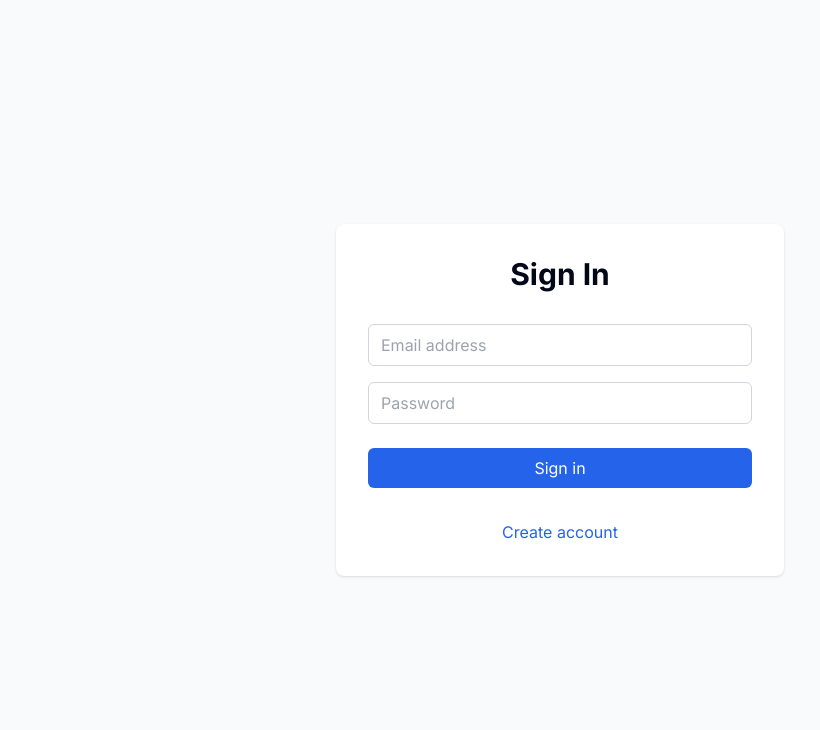
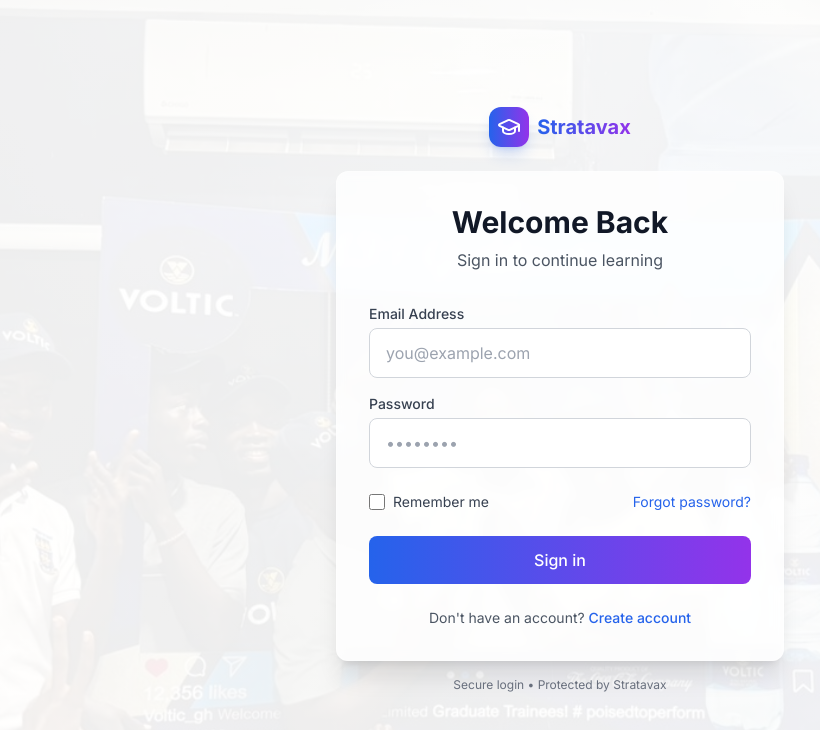
Before and after one commit to sbyiadom/Stratavax-Learning-Management-System, a Next.js app: page /login in a window 1280 px wide. Shown: the top 730 px of the page, without its empty margins (80-900 px from the left). Built offline with nearby package versions, Linux system fonts and the light colour scheme.

Commit message:
Update page.tsx

```diff
--- a/app/login/page.tsx
+++ b/app/login/page.tsx
@@ -3,6 +3,7 @@
 import { useState } from 'react'
 import { createClient } from '@/lib/supabase'
 import Link from 'next/link'
+import { GraduationCap } from 'lucide-react'
 
 export default function LoginPage() {
   const [email, setEmail] = useState('')
@@ -31,54 +32,111 @@ export default function LoginPage() {
   }
 
   return (
-    <div className="min-h-screen flex items-center justify-center bg-gray-50">
-      <div className="max-w-md w-full space-y-8 p-8 bg-white rounded-lg shadow">
+    <div
+      className="min-h-screen flex items-center justify-center bg-cover bg-center bg-fixed"
+      style={{
+        backgroundImage: `linear-gradient(rgba(255, 255, 255, 0.92), rgba(255, 255, 255, 0.92)), url('/images/login-bg.jpg')`
+      }}
+    >
+      <div className="max-w-md w-full">
+        {/* Stratavax Logo */}
+        <div className="text-center mb-6">
+          <Link href="/" className="inline-flex items-center gap-2">
+            <div className="w-10 h-10 bg-gradient-to-r from-blue-600 to-purple-600 rounded-xl flex items-center justify-center shadow-lg shadow-blue-600/20">
+              <GraduationCap className="text-white" size={24} />
+            </div>
+            <span className="text-xl font-bold bg-gradient-to-r from-blue-600 to-purple-600 bg-clip-text text-transparent">
+              Stratavax
+            </span>
+          </Link>
+        </div>
+
+        <div className="bg-white/80 backdrop-blur-sm rounded-xl shadow-xl p-8 border border-white/20">
           <div>
-          <h2 className="text-3xl font-bold text-center">Sign In</h2>
+            <h2 className="text-3xl font-bold text-center text-gray-900">Welcome Back</h2>
+            <p className="text-center text-gray-600 mt-2">Sign in to continue learning</p>
           </div>
 
           {error && (
-          <div className="bg-red-50 text-red-600 p-3 rounded-md text-sm">
+            <div className="bg-red-50 text-red-600 p-3 rounded-md text-sm mt-4">
               {error}
             </div>
           )}
 
           <form className="mt-8 space-y-6" onSubmit={handleLogin}>
             <div className="space-y-4">
+              <div>
+                <label htmlFor="email" className="block text-sm font-medium text-gray-700 mb-1">
+                  Email Address
+                </label>
                 <input
+                  id="email"
                   type="email"
                   value={email}
                   onChange={(e) => setEmail(e.target.value)}
-              placeholder="Email address"
+                  placeholder="you@example.com"
                   required
-              className="w-full px-3 py-2 border border-gray-300 rounded-md"
+                  className="w-full px-4 py-3 border border-gray-300 rounded-lg focus:outline-none focus:ring-2 focus:ring-blue-500 focus:border-transparent bg-white/90"
                   disabled={loading}
                 />
+              </div>
+              <div>
+                <label htmlFor="password" className="block text-sm font-medium text-gray-700 mb-1">
+                  Password
+                </label>
                 <input
+                  id="password"
                   type="password"
                   value={password}
                   onChange={(e) => setPassword(e.target.value)}
-              placeholder="Password"
+                  placeholder="••••••••"
                   required
-              className="w-full px-3 py-2 border border-gray-300 rounded-md"
+                  className="w-full px-4 py-3 border border-gray-300 rounded-lg focus:outline-none focus:ring-2 focus:ring-blue-500 focus:border-transparent bg-white/90"
                   disabled={loading}
                 />
+              </div>
+            </div>
+
+            <div className="flex items-center justify-between">
+              <div className="flex items-center">
+                <input
+                  id="remember"
+                  type="checkbox"
+                  className="h-4 w-4 text-blue-600 focus:ring-blue-500 border-gray-300 rounded"
+                />
+                <label htmlFor="remember" className="ml-2 block text-sm text-gray-700">
+                  Remember me
+                </label>
+              </div>
+
+              <Link href="/forgot-password" className="text-sm text-blue-600 hover:underline">
+                Forgot password?
+              </Link>
             </div>
 
             <button
               type="submit"
               disabled={loading}
-            className="w-full py-2 px-4 bg-blue-600 text-white rounded-md hover:bg-blue-700 disabled:opacity-50"
+              className="w-full py-3 px-4 bg-gradient-to-r from-blue-600 to-purple-600 text-white rounded-lg hover:shadow-lg hover:shadow-blue-600/25 transition-all disabled:opacity-50 font-medium"
             >
               {loading ? 'Signing in...' : 'Sign in'}
             </button>
           </form>
 
-        <div className="text-center">
-          <Link href="/register" className="text-blue-600 hover:underline">
+          <div className="mt-6 text-center">
+            <p className="text-sm text-gray-600">
+              Don't have an account?{' '}
+              <Link href="/register" className="text-blue-600 hover:underline font-medium">
                 Create account
               </Link>
+            </p>
           </div>
+        </div>
+
+        {/* Trust indicator */}
+        <p className="text-center text-xs text-gray-500 mt-4">
+          Secure login • Protected by Stratavax
+        </p>
       </div>
     </div>
   )
```
Lines whose indentation alone changed are shown as unchanged.
